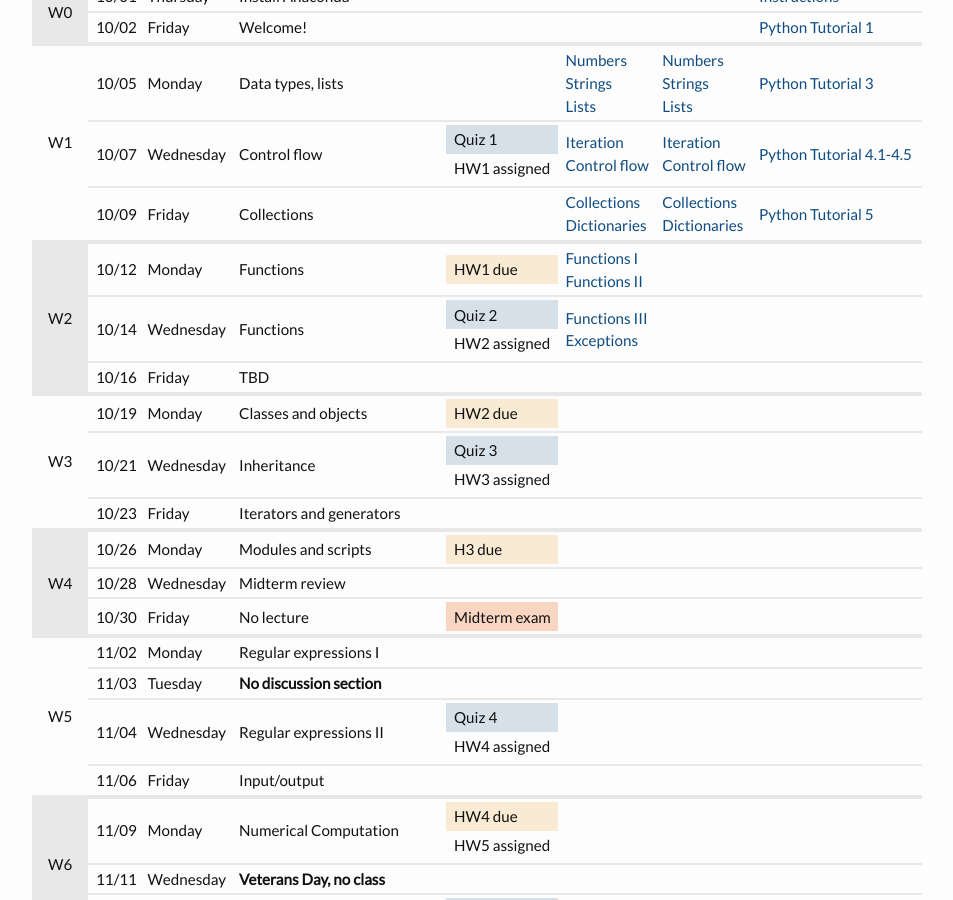
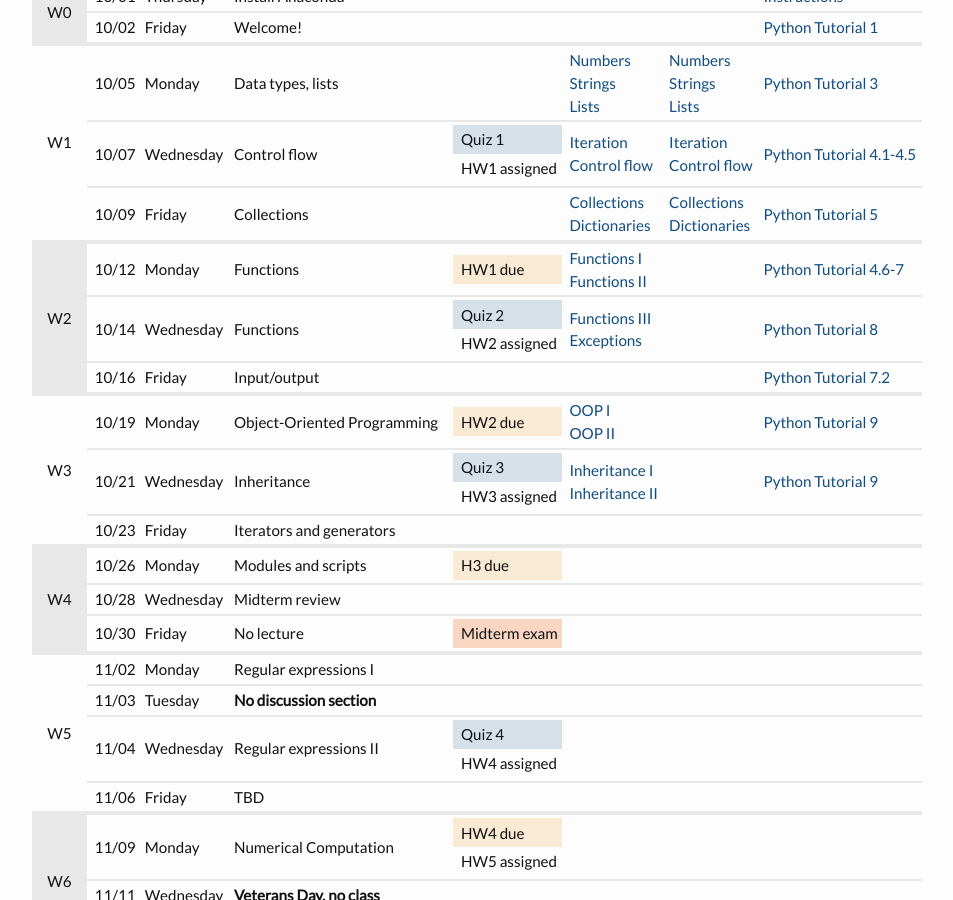
Before and after one commit to PhilChodrow/PIC16A, a Jekyll site: the page built from schedule.md, in a window 1280 px wide and 900 px high, scrolled down 262 px. Shown: the whole window, without its empty margins (163-1116 px from the left). Built offline with Jekyll 4.4.1, drawn with Linux system fonts in a browser that asks for light colours; nearby versions of some CDN libraries.

Commit message:
Update schedule.md

```diff
--- a/schedule.md
+++ b/schedule.md
@@ -94,7 +94,7 @@
             </a>
         </td>
         <td>
-            <a href="https://youtu.be/U17eO9DLVjE">
+            <a href="https://youtu.be/Y08doVJjv84">
                 Iteration
             </a>
             <br>
@@ -156,7 +156,7 @@
                 <br>
             </td>
             <td></td>
-            <td></td>
+            <td><a href="https://docs.python.org/3/tutorial/controlflow.html#defining-functions">Python Tutorial 4.6-7</a></td>
         </tr>
         <tr>
             <td>10/14</td>
@@ -173,16 +173,20 @@
                 </a>
             </td>
             <td></td>
-            <td></td>
+            <td><a href="https://docs.python.org/3/tutorial/errors.html">Python Tutorial 8</a></td>
         </tr>
         <tr>
             <td>10/16</td>
             <td>Friday</td>
-            <td>TBD</td>
+            <td>Input/output</td>
             <td></td>
             <td></td>
             <td></td>
-            <td></td>
+            <td>
+                <a href = "https://docs.python.org/3/tutorial/inputoutput.html">
+                Python Tutorial 7.2
+                </a>
+            </td>
         </tr>
     </tbody>
     <tbody class="week">
@@ -190,20 +194,44 @@
             <td rowspan="5" class="week_marker_odd"> W3 </td>
             <td>10/19</td>
             <td>Monday</td>
-            <td>Classes and objects</td>
+            <td>Object-Oriented Programming</td>
             <td><div class="hw">HW2 due</div></td>
+            <td>
+                <a href="https://nbviewer.jupyter.org/github/PhilChodrow/PIC16A/blob/master/content/object_oriented_programming/class_and_objects_I.ipynb">
+                    OOP I
+                </a>
+                <br>
+                <a href="https://nbviewer.jupyter.org/github/PhilChodrow/PIC16A/blob/master/content/object_oriented_programming/classes_and_objects_II.ipynb">
+                    OOP II
+                </a>
+            </td>
             <td></td>
-            <td></td>
-            <td></td>
+            <td>
+                <a href="https://docs.python.org/3/tutorial/classes.html">
+                    Python Tutorial 9
+                </a>
+            </td>
         </tr>
         <tr>
             <td>10/21</td>
             <td>Wednesday</td>
             <td>Inheritance</td>
             <td><div class="quiz">Quiz 3</div><div class="assignment"> HW3 assigned</div></td>
+            <td>
+                <a href="https://nbviewer.jupyter.org/github/PhilChodrow/PIC16A/blob/master/content/object_oriented_programming/inheritance_I.ipynb">
+                    Inheritance I
+                </a>
+                <br>
+                <a href="https://nbviewer.jupyter.org/github/PhilChodrow/PIC16A/blob/master/content/object_oriented_programming/inheritance_II.ipynb">
+                    Inheritance II
+                </a>
+            </td>
             <td></td>
-            <td></td>
-            <td></td>
+            <td>
+                <a href="https://docs.python.org/3/tutorial/classes.html">
+                    Python Tutorial 9
+                </a>
+            </td>
         </tr>
         <tr>
             <td>10/23</td>
@@ -328,7 +356,7 @@
         <tr>
             <td>11/18</td>
             <td>Wednesday</td>
-            <td><b>Tabular data I</b></td>
+            <td>Tabular data I</td>
             <td><div class="quiz"> Quiz 6</div><div class="assignment"> HW6 assigned</div></td>
             <td></td>
             <td></td>
```
Also changed, not shown: other parts of schedule.md (+1 -1 lines).
